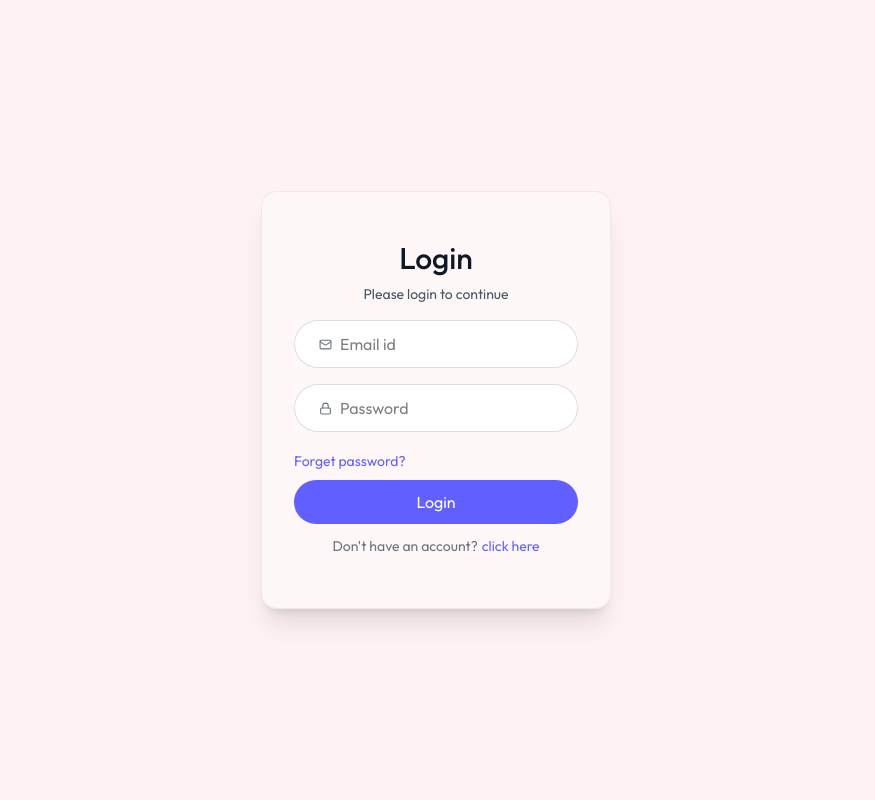
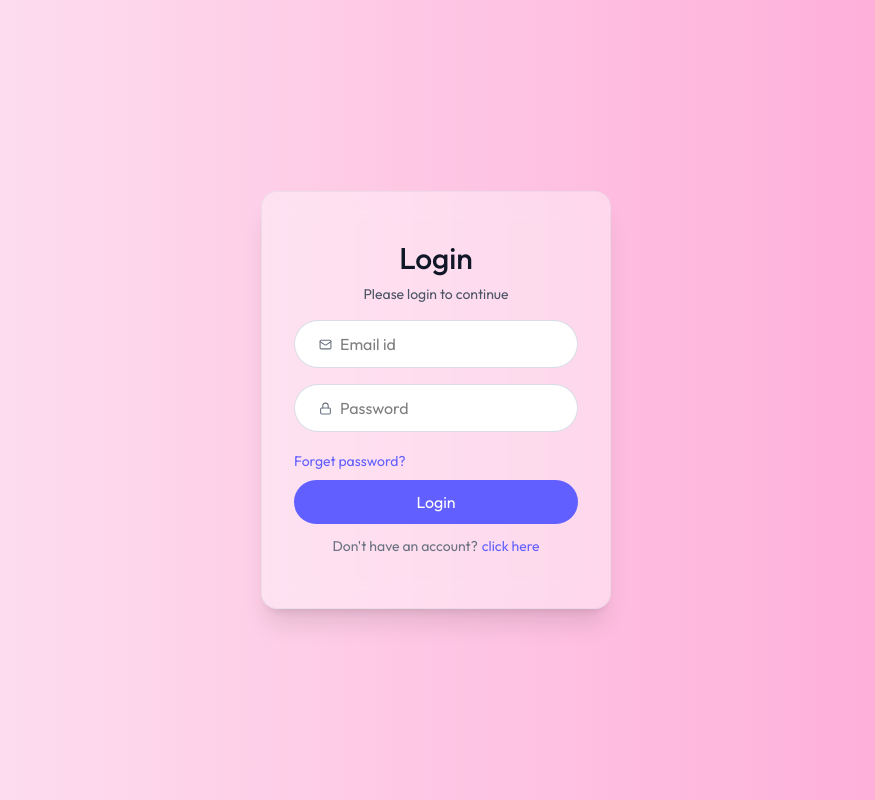
Before and after one commit to KunalxKushwaha/Resume-Builder, a React (Vite) app in the folder Frontend/: page /app in a window 1280 px wide. Shown: the whole page, without its empty margins (204-1079 px from the left). Built offline with nearby package versions, Linux system fonts and the light colour scheme; no server answers.

Commit message:
Readme updated

```diff
--- a/Frontend/src/components/home/Footer.jsx
+++ b/Frontend/src/components/home/Footer.jsx
@@ -123,7 +123,7 @@ const Footer = () => {
             </div>
 
             <p className="mt-3 text-center">
-              © 2025 <a href="https://prebuiltui.com" className="hover:text-indigo-400">Resumate</a>
+              © 2025 <a href="/" className="hover:text-indigo-400">Resumate</a>
             </p>
           </motion.div>
         </motion.div>
--- a/Frontend/src/pages/Login.jsx
+++ b/Frontend/src/pages/Login.jsx
@@ -41,7 +41,7 @@ const Login = () => {
     }
 
     return (
-        <div className="flex items-center justify-center min-h-screen bg-red-50">
+        <div className="flex items-center justify-center min-h-screen bg-gradient-to-r from-pink-100 to-pink-300">
 
             {/* 🔥 Animate form for login ↔ signup */}
             <AnimatePresence mode="wait">
```
Also changed, not shown: 1 other file (tests, documents, lock files or other folders).
